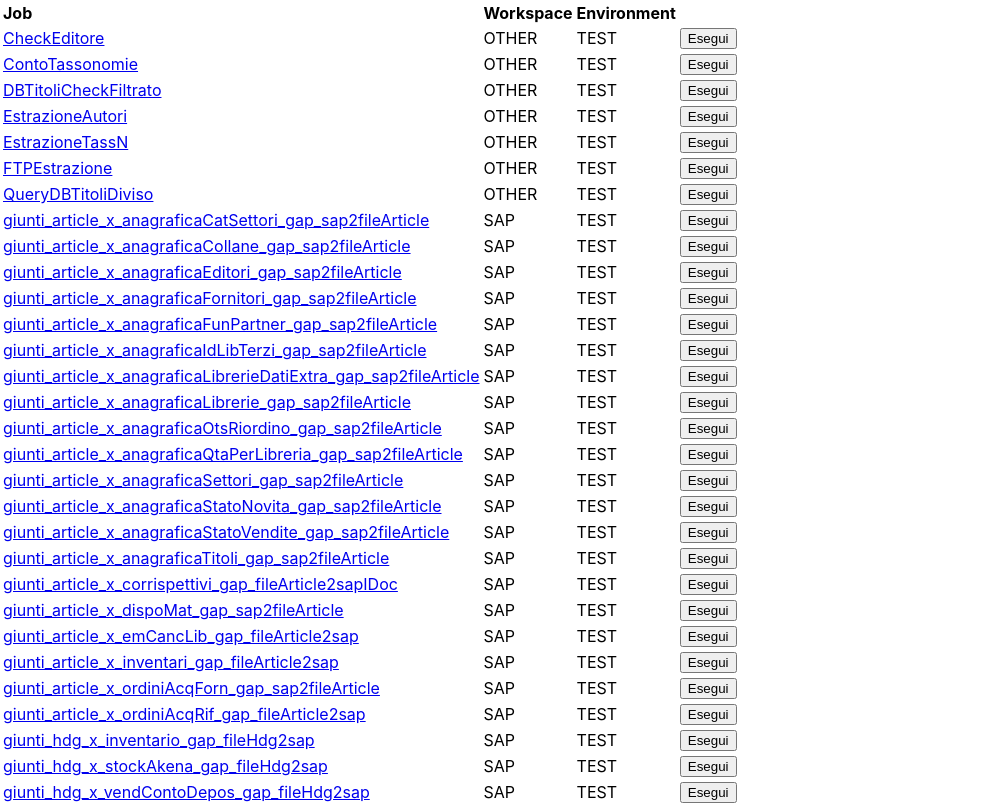
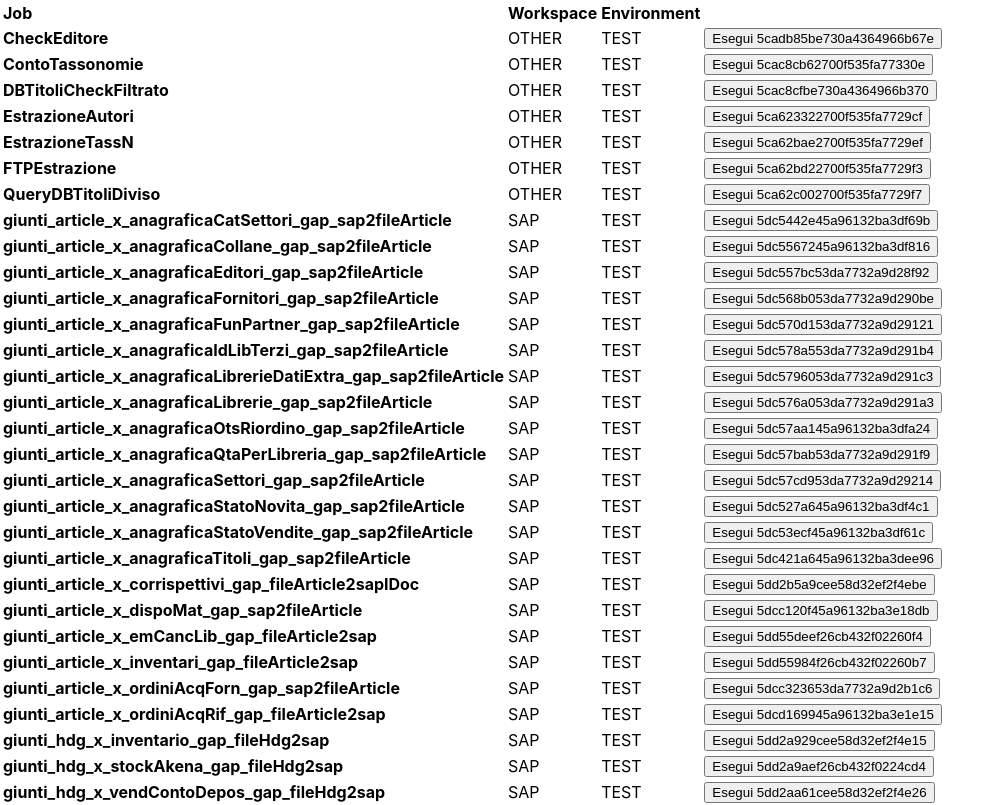
Before and after one commit to pynolo/backup-delphi-app, a React (Create React App) app: page / in a window 1280 px wide. Shown: the top 805 px of the page, without its empty margins (0-1002 px from the left). Built offline with nearby package versions, Linux system fonts and the light colour scheme.

Commit message:
Jobs are correctly launched

```diff
--- /dev/null
+++ b/src/components/ExecutablePanel.js
@@ -0,0 +1,48 @@
+import React from "react";
+
+class ExecutablePanel extends React.Component {
+	constructor() {
+		super();
+		this.state = {
+			status: "waiting",
+			response: null
+		};
+
+		this.runTask = this.runTask.bind(this);
+	}
+
+	runTask() {
+		let taskEndpoint =
+			this.props.constants.apiEndpoint +
+			this.props.constants.apiLaunchExecution;
+		var bodyObj = { executable: this.props.executable };
+		fetch(taskEndpoint, {
+			method: "POST",
+			headers: {
+				Accept: "application/json",
+				"Content-Type": "application/json"
+			},
+			body: JSON.stringify(bodyObj)
+		})
+			.then(res => res.json())
+			.then(data => {
+				this.setState({
+					status: "running ",
+					response: data
+				});
+			})
+			.catch(console.log);
+	}
+
+	render() {
+		let row = this.state.status;
+		if (this.state.status === "waiting") {
+			row = (
+				<button onClick={this.runTask}>Esegui {this.props.executable}</button>
+			);
+		}
+		return row;
+	}
+}
+
+export default ExecutablePanel;
--- a/src/components/TasktriggerTask.js
+++ b/src/components/TasktriggerTask.js
@@ -1,30 +1,29 @@
 import React from "react";
+import ExecutablePanel from "./ExecutablePanel";
 
 class TasktriggerTask extends React.Component {
 	render() {
 		let row = "";
 		if (
-			this.props.constants.environmentFilter == this.props.task.environmentName
+			this.props.constants.environmentFilter === this.props.task.environmentName
 		) {
 			row = (
 				<tr>
 					<td>
-						<a href={this.props.constants.backendEndpoint}>
-							{this.props.task.name}
-						</a>
+						<b>{this.props.task.name}</b>
 					</td>
 					<td>{this.props.task.workspaceName}</td>
 					<td>{this.props.task.environmentName}</td>
 					<td>
-						<button
-							onClick={() => {
-								console.log("puppa");
-							}}>
-							Esegui
-						</button>
+						<ExecutablePanel
+							executable={this.props.task.executable}
+							constants={this.props.constants}
+						/>
 					</td>
 				</tr>
 			);
+		} else {
+			row = <tr style={{ display: "none" }}></tr>;
 		}
 		return row;
 	}
--- a/src/etc/appConstants.json
+++ b/src/etc/appConstants.json
@@ -1,5 +1,8 @@
 {
-	"backendEndpoint": "http://localhost:8080/",
 	"workspaceFilter": "SAP",
-	"environmentFilter": "TEST"
+	"environmentFilter": "TEST",
+	"apiEndpoint": "http://localhost:8080",
+	"apiLaunchTaskupdater": "/api/launchtaskupdater",
+	"apiLaunchExecution": "/api/launchexecution",
+	"apiFindExecution": "/api/findexecution"
 }
```
